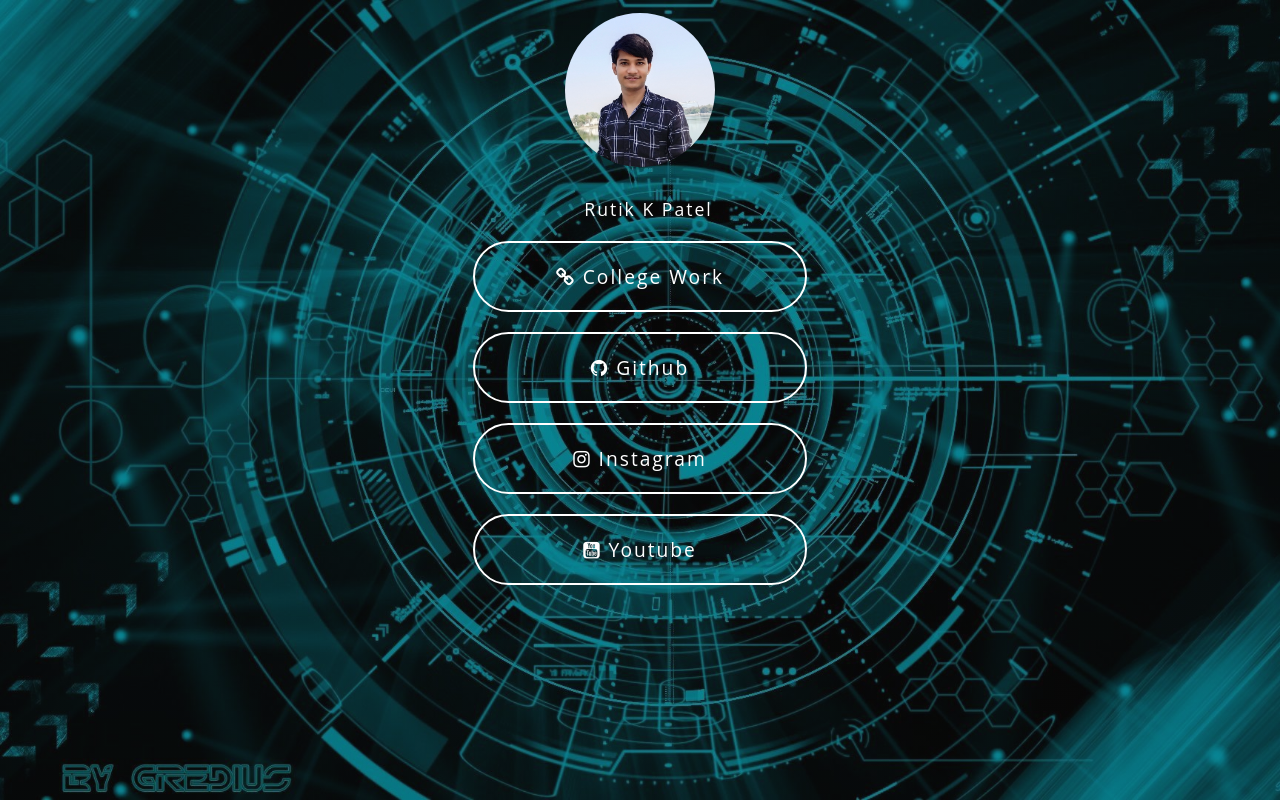
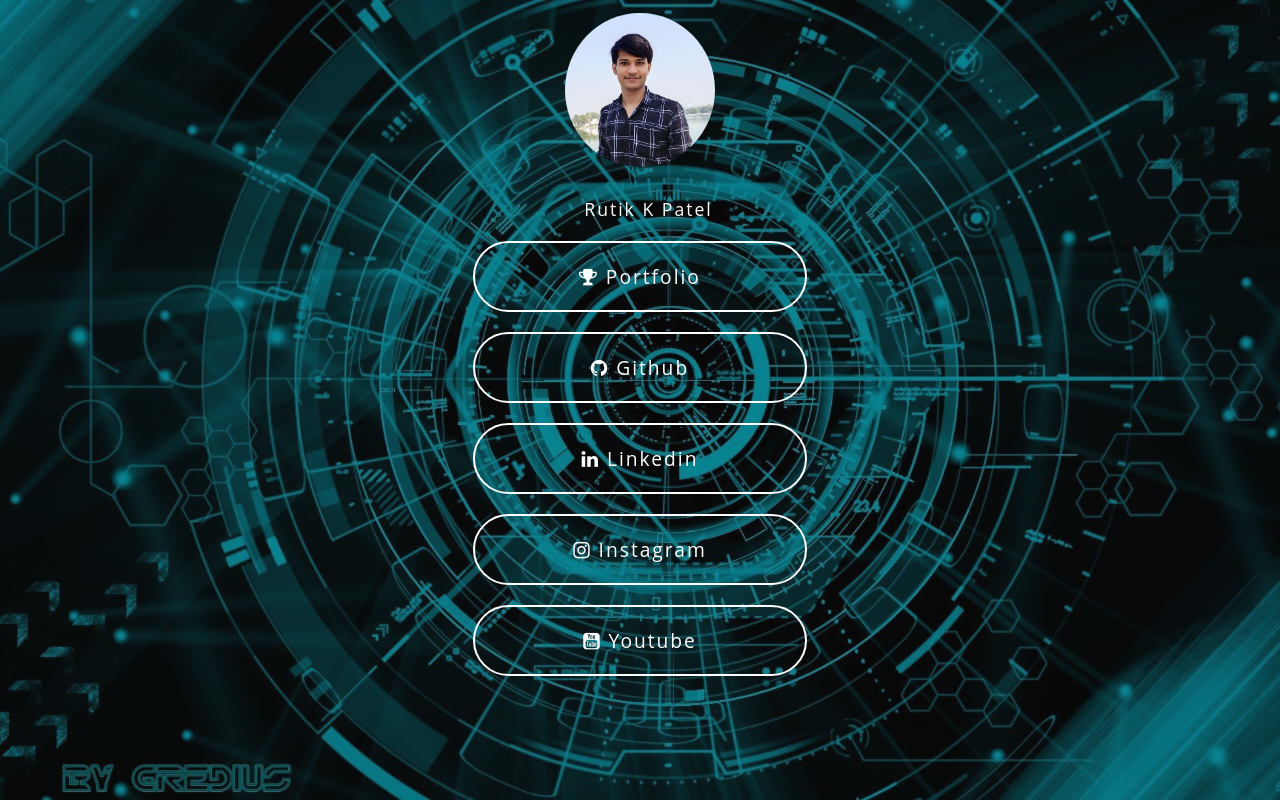
Before and after one commit to rutikkpatel/aboutrutik, a plain HTML site: page index.html in a window 1280 px wide. Drawn offline with Linux system fonts and the light colour scheme.

Commit message:
Update index.html

```diff
--- a/index.html
+++ b/index.html
@@ -10,7 +10,7 @@
     <meta property="og:title" content="Rutik Patel" />
     <meta property="og:url" content="https://rutikkpatel.github.io/aboutrutik" />
     <meta property="og:description"
-        content="Details About Rutik Patel like Gtihub link and Social media platforms." />
+        content="Details About Rutik Patel like Linkedin, Github link and Social media platforms." />
     <meta property="og:image" content="Rutik_Patel.jpg" />
 
     <link rel="stylesheet" href="https://cdnjs.cloudflare.com/ajax/libs/font-awesome/4.7.0/css/font-awesome.min.css">
@@ -27,8 +27,9 @@
     <div class="profile-name">Rutik K Patel</div>
 
     <!-- Links-->
-        <a href="https://rutikkpatel.github.io/WebProgramming/" target="_blank" class="links"> <i class="fa fa-link" ></i> College Work</a>
+        <a href="https://rutikkpatel.github.io/Portfolio1/" target="_blank" class="links"> <i class="fa fa-trophy" ></i> Portfolio </a>
         <a href="https://github.com/rutikkpatel" target="_blank" class="links"><i class="fa fa-github" ></i> Github</a>
+        <a href="https://www.linkedin.com/in/rutikkpatel/" target="_blank" class="links"><i class="fa fa-linkedin"></i> Linkedin </a>
         <a href="https://www.instagram.com/rutvik_patel_28" target="_blank" class="links"><i class="fa fa-instagram" ></i> Instagram</a>
         <a href="https://www.youtube.com/c/RomanceKingRutvikPatel" target="_blank" class="links"><i class="fa fa-youtube-square"></i> Youtube</a>
 
```
